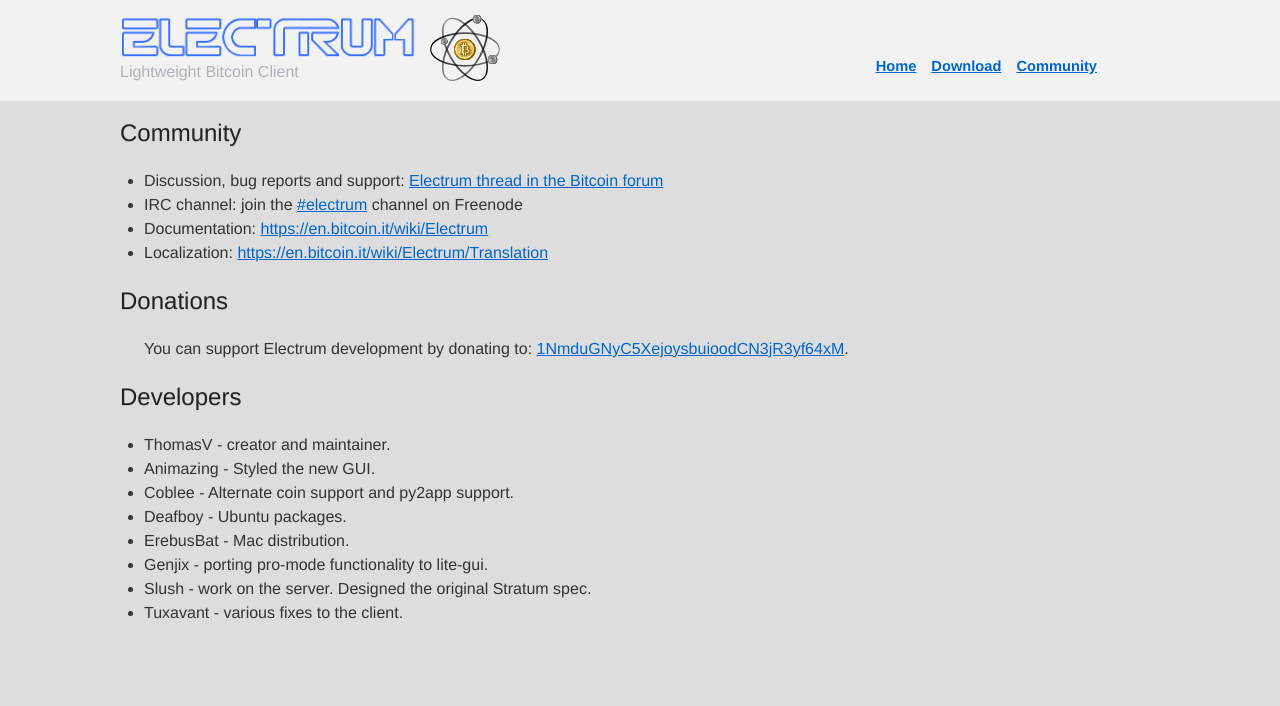
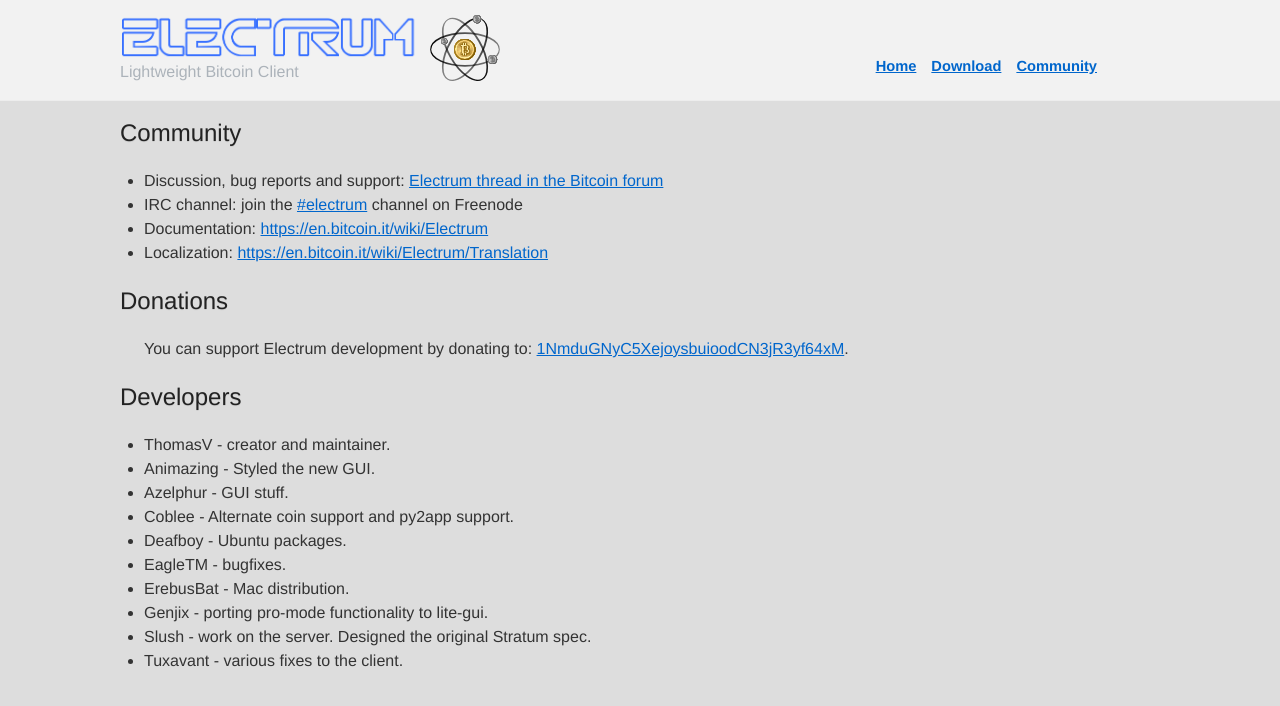
Before and after one commit to ecdsa/electrum-web, a Jekyll site: the page community.html, which Jekyll copies as it is, in a window 1280 px wide. Shown: the top 706 px of the page. Built offline with Jekyll 4.4.1, drawn with Linux system fonts in a browser that asks for light colours.

Commit message:
add new developers

```diff
--- a/community.html
+++ b/community.html
@@ -53,8 +53,10 @@
 <ul>
     <li>ThomasV - creator and maintainer.</li>
     <li>Animazing - Styled the new GUI.</li>
+    <li>Azelphur - GUI stuff.</li>
     <li>Coblee - Alternate coin support and py2app support.</li>
     <li>Deafboy - Ubuntu packages.</li>
+    <li>EagleTM - bugfixes.</li>
     <li>ErebusBat - Mac distribution.</li>
     <li>Genjix - porting pro-mode functionality to lite-gui.</li>
     <li>Slush - work on the server. Designed the original Stratum spec.</li>
```
